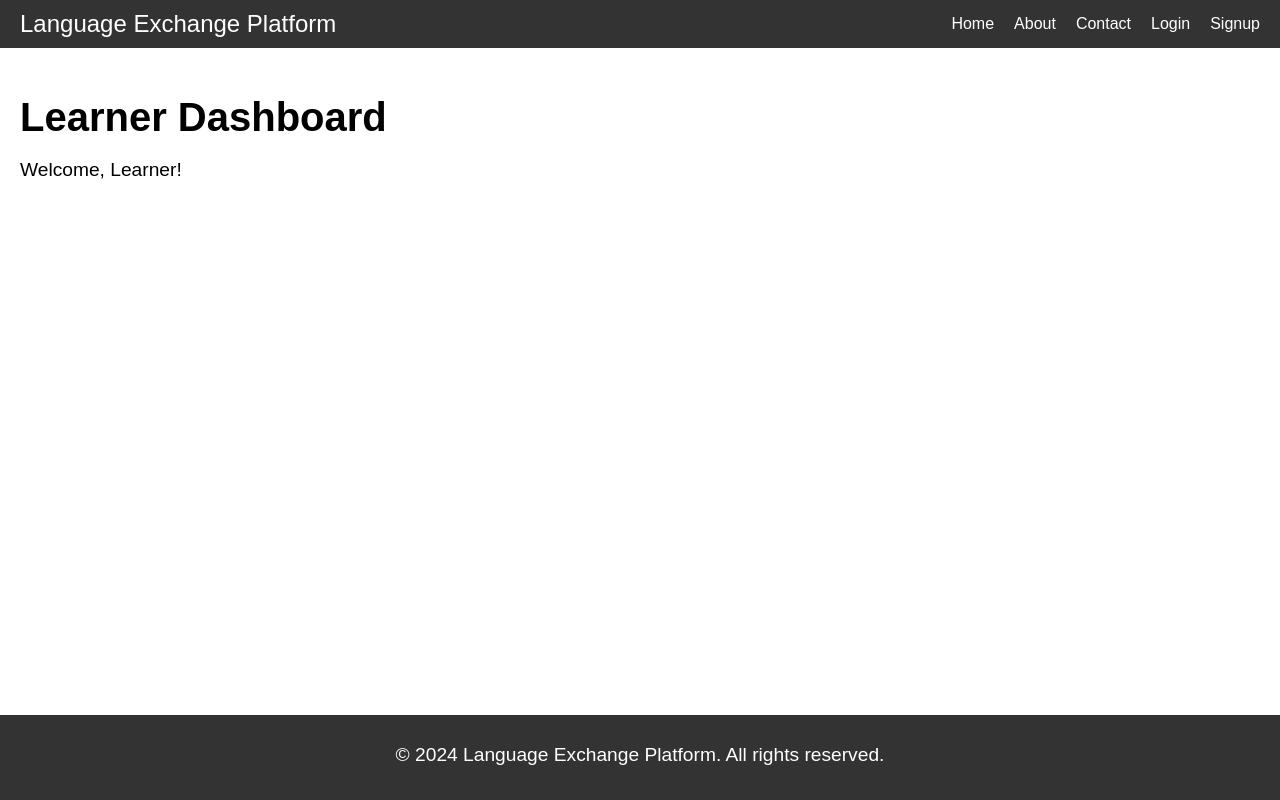
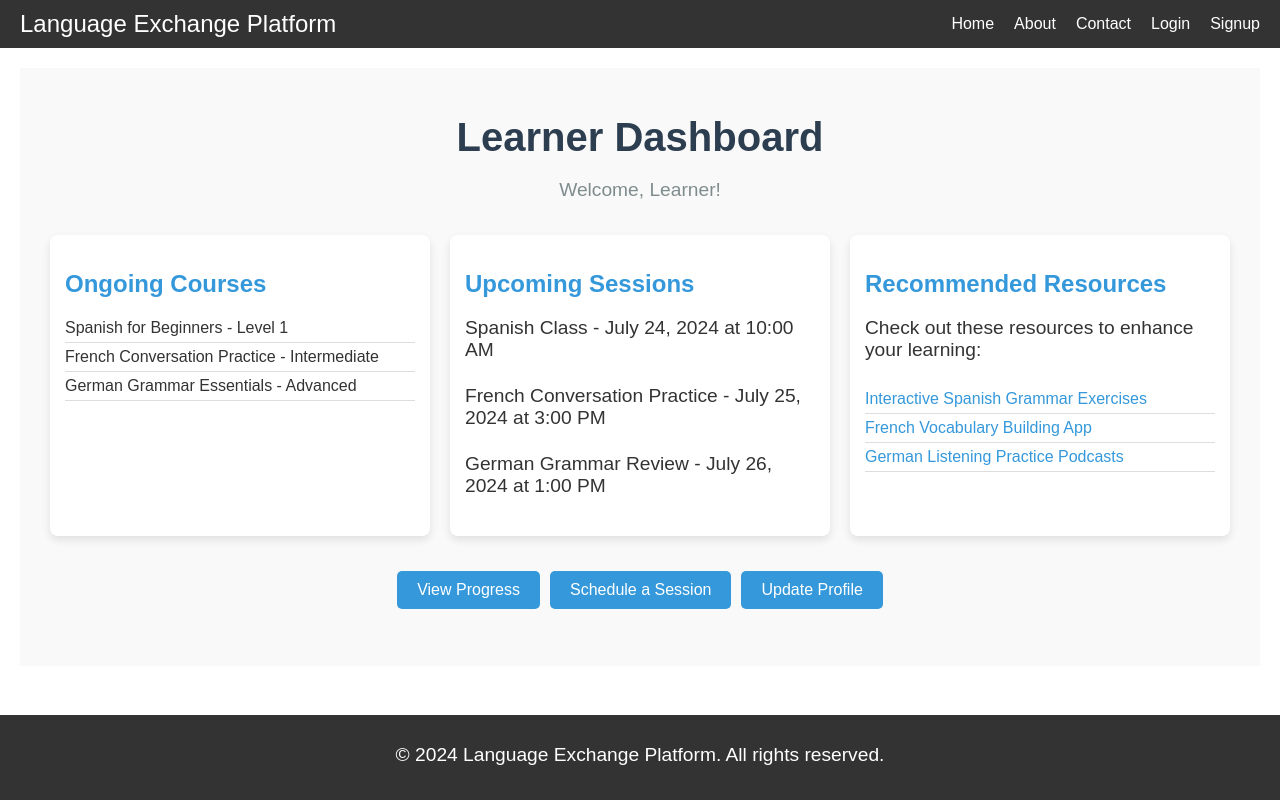
Before and after one commit to Jay-Dalsaniya/LanguageExchangePlatform, a React (Create React App) app in the folder client/: page /learner-dashboard in a window 1280 px wide. Built offline with nearby package versions, Linux system fonts and the light colour scheme.

Commit message:
add css for all page by jay dalsaniya

```diff
--- /dev/null
+++ b/client/src/pages/LearnerDashboard.css
@@ -0,0 +1,83 @@
+.learner-dashboard {
+    font-family: Arial, sans-serif;
+    color: #333;
+    padding: 20px;
+    background-color: #f9f9f9;
+  }
+
+  .dashboard-header {
+    text-align: center;
+    margin-bottom: 20px;
+  }
+
+  .dashboard-header h1 {
+    font-size: 2.5em;
+    color: #2c3e50;
+  }
+
+  .dashboard-header p {
+    font-size: 1.2em;
+    color: #7f8c8d;
+  }
+
+  .dashboard-summary {
+    display: flex;
+    justify-content: space-between;
+    flex-wrap: wrap;
+    margin-bottom: 20px;
+  }
+
+  .summary-item {
+    background: white;
+    padding: 15px;
+    margin: 10px;
+    border-radius: 8px;
+    box-shadow: 0 4px 8px rgba(0, 0, 0, 0.1);
+    flex: 1 1 calc(33% - 20px);
+    box-sizing: border-box;
+  }
+
+  .summary-item h2 {
+    font-size: 1.5em;
+    margin-bottom: 10px;
+    color: #3498db;
+  }
+
+  .summary-item ul {
+    list-style-type: none;
+    padding: 0;
+  }
+
+  .summary-item ul li {
+    padding: 5px 0;
+    border-bottom: 1px solid #ddd;
+  }
+
+  .summary-item a {
+    color: #3498db;
+    text-decoration: none;
+  }
+
+  .summary-item a:hover {
+    text-decoration: underline;
+  }
+
+  .dashboard-actions {
+    text-align: center;
+  }
+
+  .action-button {
+    background-color: #3498db;
+    color: white;
+    border: none;
+    padding: 10px 20px;
+    font-size: 1em;
+    margin: 5px;
+    border-radius: 5px;
+    cursor: pointer;
+    transition: background-color 0.3s ease;
+  }
+
+  .action-button:hover {
+    background-color: #2980b9;
+  }
--- a/client/src/pages/LearnerDashboard.js
+++ b/client/src/pages/LearnerDashboard.js
@@ -1,11 +1,45 @@
-// pages/LearnerDashboard.js
 import React from 'react';
+import './LearnerDashboard.css';
 
 const LearnerDashboard = () => {
   return (
-    <div>
-      <h1>Learner Dashboard</h1>
-      <p>Welcome, Learner!</p>
+    <div className="learner-dashboard">
+      <header className="dashboard-header">
+        <h1>Learner Dashboard</h1>
+        <p>Welcome, Learner!</p>
+      </header>
+
+      <section className="dashboard-summary">
+        <div className="summary-item">
+          <h2>Ongoing Courses</h2>
+          <ul>
+            <li>Spanish for Beginners - Level 1</li>
+            <li>French Conversation Practice - Intermediate</li>
+            <li>German Grammar Essentials - Advanced</li>
+          </ul>
+        </div>
+        <div className="summary-item">
+          <h2>Upcoming Sessions</h2>
+          <p>Spanish Class - July 24, 2024 at 10:00 AM</p>
+          <p>French Conversation Practice - July 25, 2024 at 3:00 PM</p>
+          <p>German Grammar Review - July 26, 2024 at 1:00 PM</p>
+        </div>
+        <div className="summary-item">
+          <h2>Recommended Resources</h2>
+          <p>Check out these resources to enhance your learning:</p>
+          <ul>
+            <li><a href="#">Interactive Spanish Grammar Exercises</a></li>
+            <li><a href="#">French Vocabulary Building App</a></li>
+            <li><a href="#">German Listening Practice Podcasts</a></li>
+          </ul>
+        </div>
+      </section>
+
+      <section className="dashboard-actions">
+        <button className="action-button">View Progress</button>
+        <button className="action-button">Schedule a Session</button>
+        <button className="action-button">Update Profile</button>
+      </section>
     </div>
   );
 };
--- /dev/null
+++ b/client/src/pages/TeacherDashboard.css
@@ -0,0 +1,74 @@
+.teacher-dashboard {
+    font-family: Arial, sans-serif;
+    color: #333;
+    padding: 20px;
+    background-color: #f4f4f4;
+  }
+
+  .dashboard-header {
+    text-align: center;
+    margin-bottom: 20px;
+  }
+
+  .dashboard-header h1 {
+    font-size: 2.5em;
+    color: #2c3e50;
+  }
+
+  .dashboard-header p {
+    font-size: 1.2em;
+    color: #7f8c8d;
+  }
+
+  .dashboard-summary {
+    display: flex;
+    justify-content: space-between;
+    flex-wrap: wrap;
+    margin-bottom: 20px;
+  }
+
+  .summary-item {
+    background: white;
+    padding: 15px;
+    margin: 10px;
+    border-radius: 8px;
+    box-shadow: 0 4px 8px rgba(0, 0, 0, 0.1);
+    flex: 1 1 calc(33% - 20px);
+    box-sizing: border-box;
+  }
+
+  .summary-item h2 {
+    font-size: 1.5em;
+    margin-bottom: 10px;
+    color: #3498db;
+  }
+
+  .summary-item ul {
+    list-style-type: none;
+    padding: 0;
+  }
+
+  .summary-item ul li {
+    padding: 5px 0;
+    border-bottom: 1px solid #ddd;
+  }
+
+  .dashboard-actions {
+    text-align: center;
+  }
+
+  .action-button {
+    background-color: #3498db;
+    color: white;
+    border: none;
+    padding: 10px 20px;
+    font-size: 1em;
+    margin: 5px;
+    border-radius: 5px;
+    cursor: pointer;
+    transition: background-color 0.3s ease;
+  }
+
+  .action-button:hover {
+    background-color: #2980b9;
+  }
--- a/client/src/pages/TeacherDashboard.js
+++ b/client/src/pages/TeacherDashboard.js
@@ -1,11 +1,40 @@
-// pages/TeacherDashboard.js
 import React from 'react';
+import './TeacherDashboard.css';
 
 const TeacherDashboard = () => {
   return (
-    <div>
-      <h1>Teacher Dashboard</h1>
-      <p>Welcome, Teacher!</p>
+    <div className="teacher-dashboard">
+      <header className="dashboard-header">
+        <h1>Teacher Dashboard</h1>
+        <p>Welcome, Teacher!</p>
+      </header>
+
+      <section className="dashboard-summary">
+        <div className="summary-item">
+          <h2>Upcoming Classes</h2>
+          <ul>
+            <li>Spanish - Beginners | 12:00 PM</li>
+            <li>French - Intermediate | 2:00 PM</li>
+            <li>German - Advanced | 4:00 PM</li>
+          </ul>
+        </div>
+        <div className="summary-item">
+          <h2>Recent Feedback</h2>
+          <p>"Great explanation of complex grammar concepts!" - Student A</p>
+          <p>"I appreciate the extra practice exercises provided." - Student B</p>
+        </div>
+        <div className="summary-item">
+          <h2>Upcoming Events</h2>
+          <p>Teacher Workshop on New Language Trends - July 25, 2024</p>
+          <p>Monthly Language Exchange Meet - August 5, 2024</p>
+        </div>
+      </section>
+
+      <section className="dashboard-actions">
+        <button className="action-button">Add New Class</button>
+        <button className="action-button">View Student Progress</button>
+        <button className="action-button">Update Profile</button>
+      </section>
     </div>
   );
 };
```
